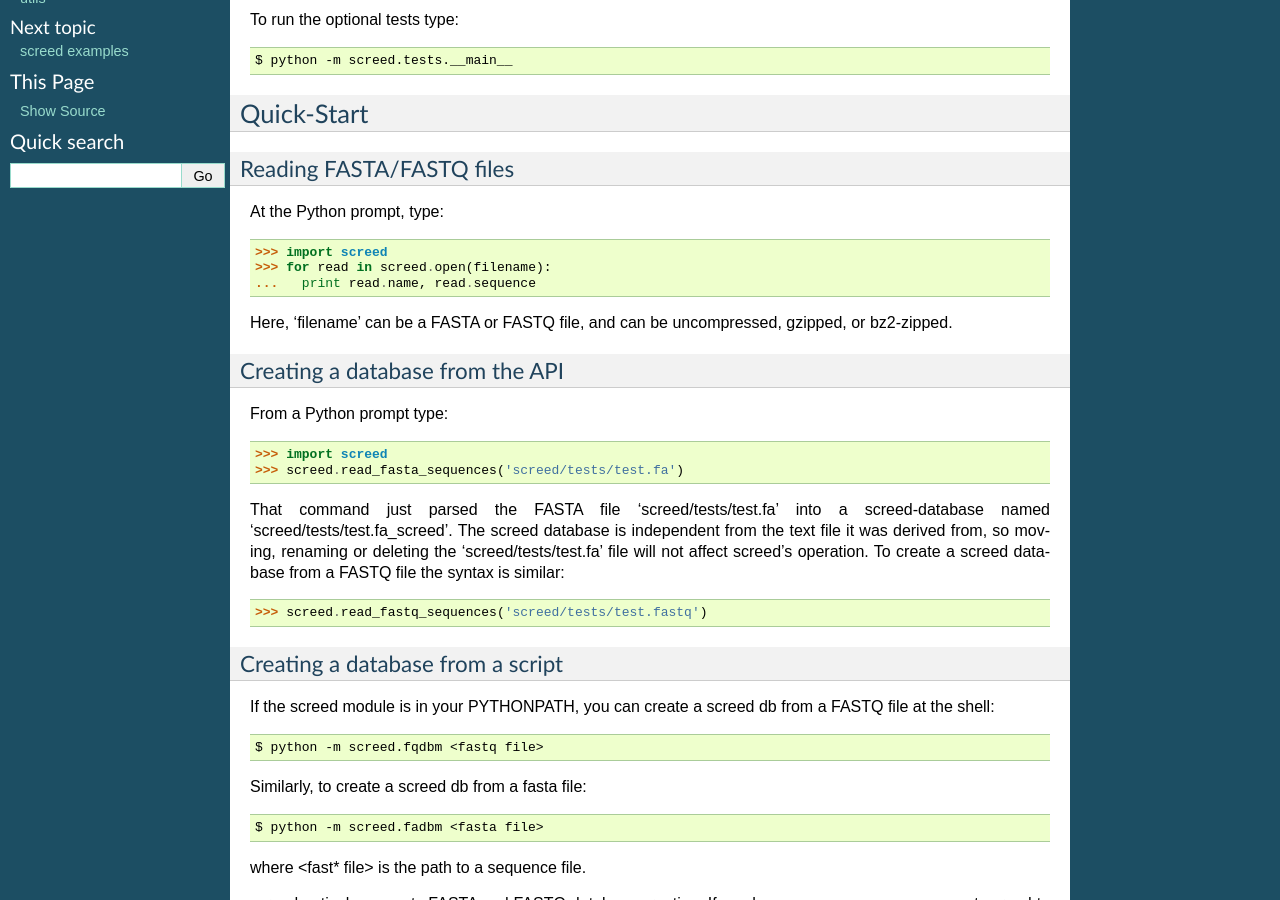
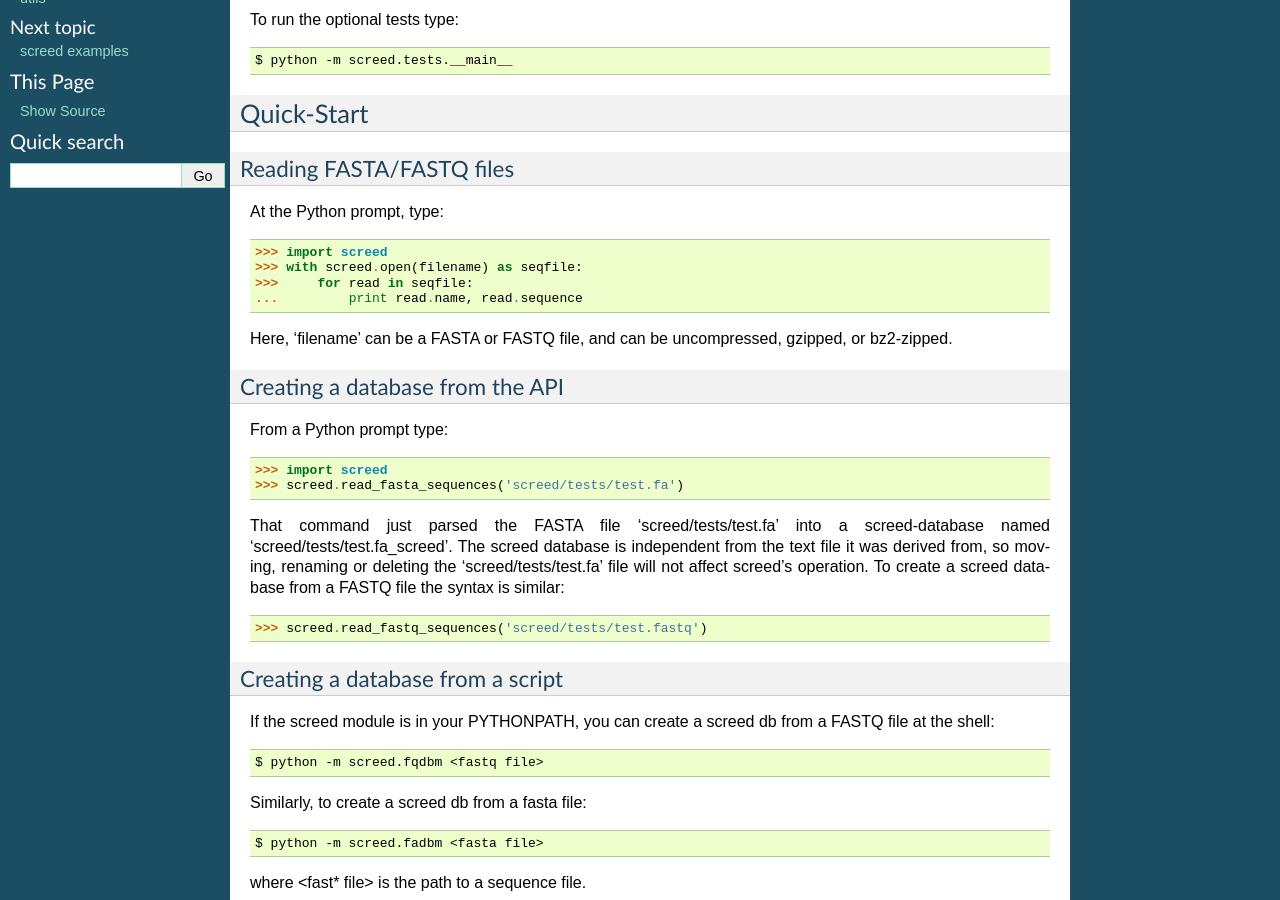
Before and after one commit to dib-lab/screed, a Sphinx documentation site: the page built from doc/screed.rst, in a window 1280 px wide and 900 px high, scrolled down 745 px. Built offline with Sphinx 7.4.7, drawn with Linux system fonts in a browser that asks for light colours.

```diff
--- a/doc/screed.rst
+++ b/doc/screed.rst
@@ -53,8 +53,9 @@ Reading FASTA/FASTQ files
 At the Python prompt, type::
 
    >>> import screed
-   >>> for read in screed.open(filename):
-   ...   print read.name, read.sequence
+   >>> with screed.open(filename) as seqfile:
+   >>>     for read in seqfile:
+   ...         print read.name, read.sequence
 
 Here, 'filename' can be a FASTA or FASTQ file, and can be
 uncompressed, gzipped, or bz2-zipped.
```
